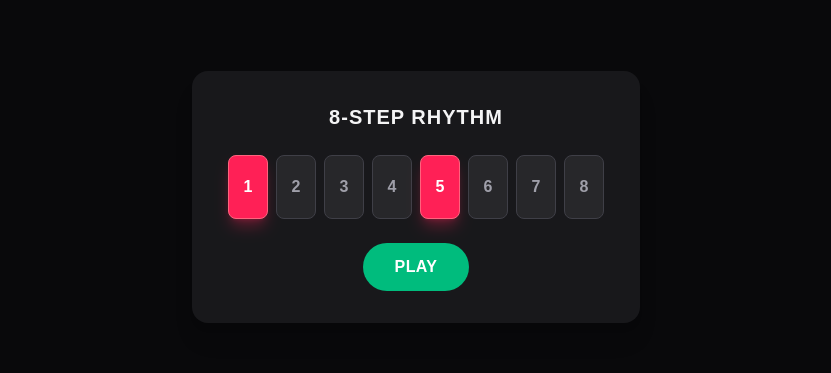
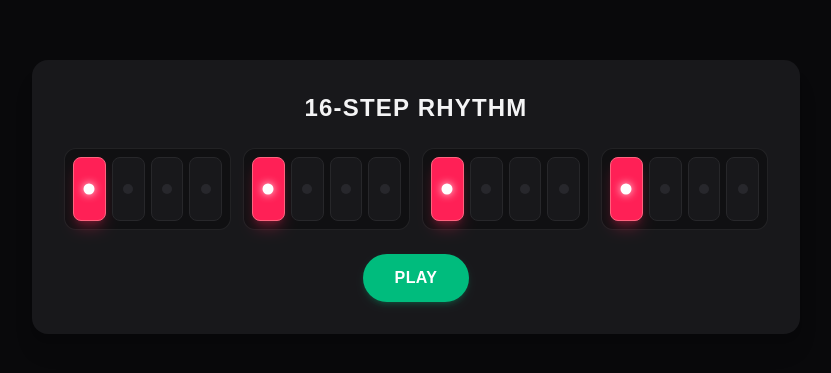
Before and after one commit to chhi25056-del/rythm_macine_on_web, a Next.js app: page / in a window 1280 px wide. Shown: the part 203-576 px from the top of the page, without its empty margins (224-1055 px from the left). Built offline with nearby package versions, Linux system fonts and the light colour scheme.

Commit message:
16ステップに変更。ステップのUIから数字を削除。

```diff
--- a/src/components/RhythmMachine.tsx
+++ b/src/components/RhythmMachine.tsx
@@ -1,9 +1,14 @@
 "use client";
 
 import { useState, useEffect, useRef } from "react";
+import { toggleStepAt, getNextStep } from "@/lib/sequencer";
 
 export default function RhythmMachine() {
-  const [steps, setSteps] = useState<boolean[]>([true, false, false, false, true, false, false, false]);
+  const [steps, setSteps] = useState<boolean[]>(() =>
+    Array(16)
+      .fill(false)
+      .map((_, i) => i % 4 === 0)
+  );
   const [isPlaying, setIsPlaying] = useState<boolean>(false);
   const [currentStep, setCurrentStep] = useState<number>(0);
 
@@ -41,7 +46,7 @@ export default function RhythmMachine() {
 
     const interval = setInterval(() => {
       setCurrentStep((prev) => {
-        const next = (prev + 1) % 8;
+        const next = getNextStep(prev, 16);
         if (stepsRef.current[next]) {
           playKick();
         }
@@ -64,36 +69,61 @@ export default function RhythmMachine() {
   };
 
   const toggleStep = (idx: number) => {
-    setSteps((prev) => prev.map((val, i) => (i === idx ? !val : val)));
+    setSteps((prev) => toggleStepAt(prev, idx));
   };
 
   return (
-    <div className="flex flex-col items-center gap-6 p-8 bg-zinc-900 text-white rounded-2xl shadow-xl max-w-md mx-auto">
-      <h1 className="text-xl font-bold tracking-wider text-zinc-100">8-STEP RHYTHM</h1>
+    <div className="flex flex-col items-center gap-6 p-6 sm:p-8 bg-zinc-900 text-white rounded-2xl shadow-xl max-w-4xl mx-auto w-full">
+      <h1 className="text-xl sm:text-2xl font-bold tracking-wider text-zinc-100">16-STEP RHYTHM</h1>
 
-      <div className="flex gap-2">
-        {steps.map((on, idx) => (
+      <div className="w-full">
+        <div className="grid grid-cols-4 gap-1.5 sm:gap-3 w-full">
+          {[0, 1, 2, 3].map((groupIndex) => (
+            <div
+              key={groupIndex}
+              className="grid grid-cols-4 gap-1 sm:gap-1.5 p-1 sm:p-2 bg-zinc-950/50 rounded-xl border border-zinc-800/80"
+            >
+              {steps.slice(groupIndex * 4, groupIndex * 4 + 4).map((on, subIdx) => {
+                const idx = groupIndex * 4 + subIdx;
+                const isCurrent = isPlaying && currentStep === idx;
+                const isDownbeat = idx % 4 === 0;
+
+                return (
                   <button
                     key={idx}
                     onClick={() => toggleStep(idx)}
-            className={`w-10 h-16 rounded-lg font-bold transition-all border ${
+                    className={`w-full h-12 sm:h-16 rounded-md sm:rounded-lg transition-all border flex items-center justify-center select-none ${
                       on
                         ? "bg-rose-500 border-rose-400 text-white shadow-lg shadow-rose-500/30"
-                : "bg-zinc-800 border-zinc-700 text-zinc-400 hover:border-zinc-500"
-            } ${isPlaying && currentStep === idx ? "ring-4 ring-amber-400 scale-105" : ""}`}
+                        : isDownbeat
+                        ? "bg-zinc-800/90 border-zinc-700 hover:border-zinc-500"
+                        : "bg-zinc-900 border-zinc-800 hover:border-zinc-600"
+                    } ${isCurrent ? "ring-2 sm:ring-4 ring-amber-400 scale-105 z-10 brightness-125" : ""}`}
                     aria-label={`Step ${idx + 1}`}
                   >
-            {idx + 1}
+                    <span
+                      className={`w-2 h-2 sm:w-2.5 sm:h-2.5 rounded-full transition-all ${
+                        on
+                          ? "bg-white shadow-[0_0_8px_rgba(255,255,255,0.9)] scale-110"
+                          : isDownbeat
+                          ? "bg-zinc-600/60"
+                          : "bg-zinc-700/40"
+                      }`}
+                    />
                   </button>
+                );
+              })}
+            </div>
           ))}
+        </div>
       </div>
 
       <button
         onClick={togglePlay}
-        className={`px-8 py-3 rounded-full font-bold tracking-wide transition-all ${
+        className={`px-8 py-3 rounded-full font-bold tracking-wide transition-all shadow-md active:scale-95 ${
           isPlaying
-            ? "bg-amber-500 hover:bg-amber-600 text-zinc-950"
-            : "bg-emerald-500 hover:bg-emerald-600 text-white"
+            ? "bg-amber-500 hover:bg-amber-600 text-zinc-950 shadow-amber-500/20"
+            : "bg-emerald-500 hover:bg-emerald-600 text-white shadow-emerald-500/20"
         }`}
       >
         {isPlaying ? "STOP" : "PLAY"}
--- /dev/null
+++ b/src/lib/sequencer.ts
@@ -0,0 +1,11 @@
+/**
+ * 16ステップシーケンサーの状態更新を行う純粋関数群
+ */
+
+export function toggleStepAt(steps: boolean[], index: number): boolean[] {
+  return steps.map((val, i) => (i === index ? !val : val));
+}
+
+export function getNextStep(currentStep: number, totalSteps: number = 16): number {
+  return (currentStep + 1) % totalSteps;
+}
```
Also changed, not shown: package.json (+5 -3 lines), 2 other files (tests, documents, lock files or other folders). Lines whose indentation alone changed are shown as unchanged.
